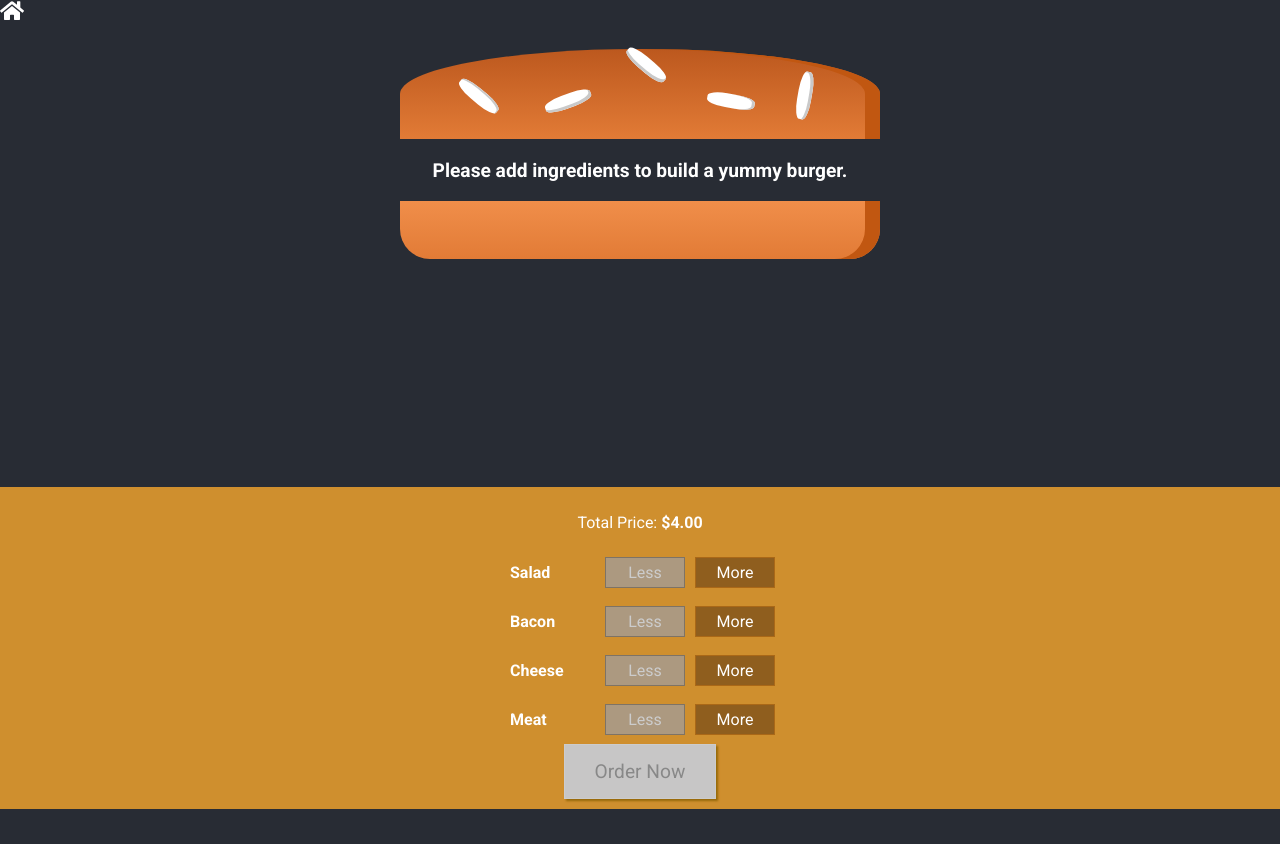
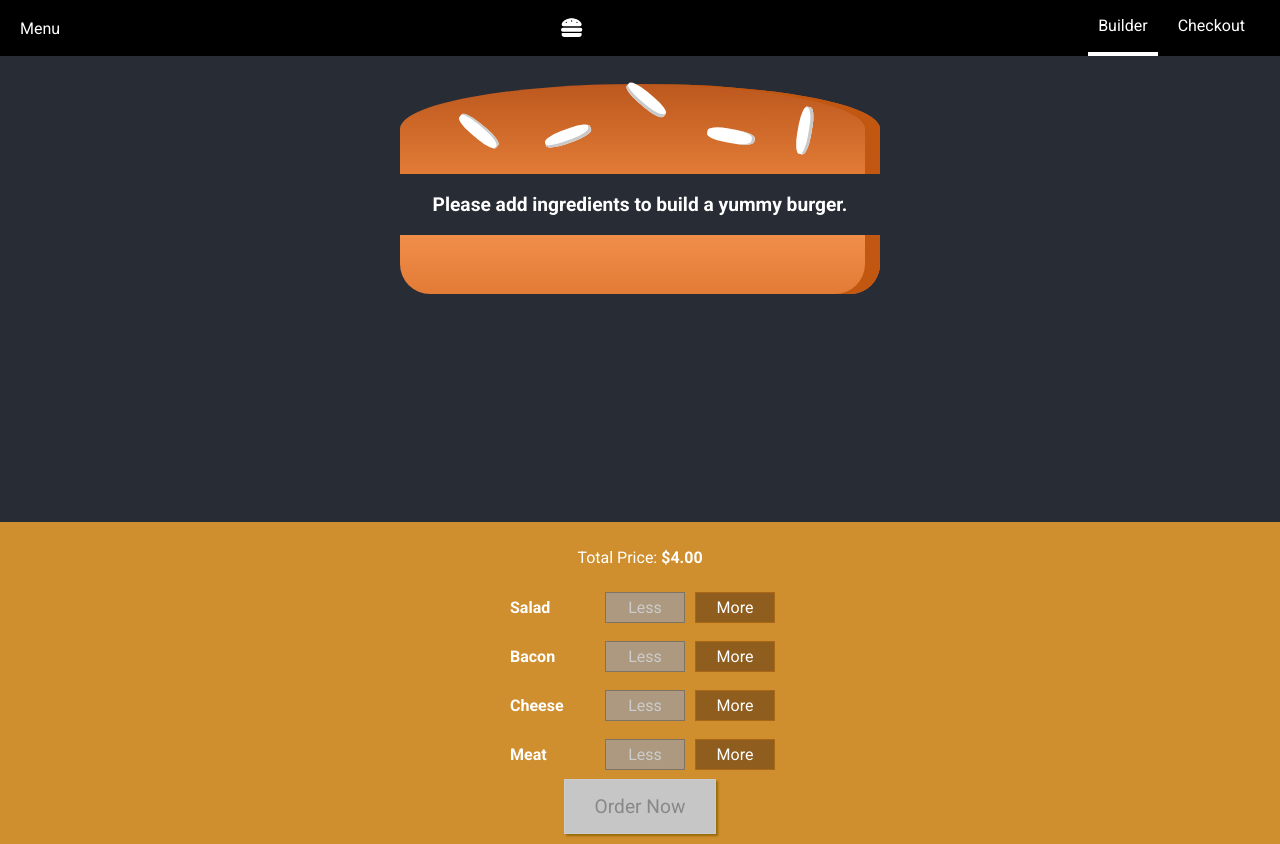
Before and after one commit to rnanania/nr-burger-builder, a React (Create React App) app: page / in a window 1280 px wide. Before the commit the page ends 809 px from the top, so only its background shows below. Built offline with nearby package versions, Linux system fonts and the light colour scheme.

Commit message:
Navigation items addition

```diff
--- a/src/App.js
+++ b/src/App.js
@@ -2,14 +2,14 @@ import React, { Component } from 'react';
 
 // Require imports for font awesome icons to use in react app.
 import { library } from '@fortawesome/fontawesome-svg-core';
-import { faHome } from '@fortawesome/free-solid-svg-icons';
+import { faHamburger } from '@fortawesome/free-solid-svg-icons';
 import './App.css';
 
 import Layout from './components/Layout/Layout';
 import BurgerBuilder from './containers/BurgerBuilder/BurgerBuilder';
 
 // Font awesome icons addition to app.
-library.add(faHome);
+library.add(faHamburger);
 
 class App extends Component {
   render() {
--- a/src/components/Burger/OrderSummary/OrderSummary.js
+++ b/src/components/Burger/OrderSummary/OrderSummary.js
@@ -18,6 +18,7 @@ const orderSummary = (props) => {
             <ul>
                 {ingSummary}
             </ul>
+            <p><strong>Total Price: ${props.price.toFixed(2)}</strong></p>
             <p>Continue to Checkout ?</p>
             <Button btnType="Danger" clicked={props.cancelPurchase}>Cancel</Button>
             <Button btnType="Success" clicked={props.continuePurchase}>Continue</Button>
--- a/src/components/Layout/Layout.css
+++ b/src/components/Layout/Layout.css
@@ -1,3 +1,3 @@
 .Content {
-    margin-top: 16px;
+    margin-top: 72px;
 }
--- a/src/components/Layout/Layout.js
+++ b/src/components/Layout/Layout.js
@@ -1,13 +1,12 @@
 import React, {Fragment} from "react";
-import { FontAwesomeIcon } from '@fortawesome/react-fontawesome';
+import Toolbar from '../Navigation/Toolbar/Toolbar';
+
 
 import './Layout.css';
 const layout = (props) => {
     return (
         <Fragment>
-            <div>
-                <FontAwesomeIcon icon="home" size="lg" title="Home"/>
-            </div>
+            <Toolbar></Toolbar>
             <main className="Content">
                 {props.children}
             </main>
--- /dev/null
+++ b/src/components/Navigation/NavigationItems/NavigationItem/NavigationItem.css
@@ -0,0 +1,23 @@
+.NavigationItem {
+    margin: 0 5px;
+    box-sizing: border-box;
+    display: flex;
+    height: 100%;
+    align-items: center;
+}
+
+.NavigationItem a {
+    text-decoration: none;
+    height: 100%;
+    padding: 16px 10px;
+    border-bottom: 4px solid transparent;
+    box-sizing: border-box;
+    display: block;
+    color: white;
+}
+
+.NavigationItem a:hover,
+.NavigationItem a:active,
+.NavigationItem a.active {
+    border-bottom: 4px solid white;
+}
--- /dev/null
+++ b/src/components/Navigation/NavigationItems/NavigationItem/NavigationItem.js
@@ -0,0 +1,12 @@
+import React from 'react';
+import './NavigationItem.css';
+
+const navigationItem = (props) => {
+    return (
+        <li className="NavigationItem">
+            <a href={props.link} className={props.classes}>{props.children}</a>
+        </li>
+    );
+};
+
+export default navigationItem;
--- /dev/null
+++ b/src/components/Navigation/NavigationItems/NavigationItems.css
@@ -0,0 +1,8 @@
+.NavigationItems {
+    margin: 0;
+    padding: 0;
+    list-style: none;
+    display: flex;
+    align-items: center;
+    height: 100%;
+}
--- /dev/null
+++ b/src/components/Navigation/NavigationItems/NavigationItems.js
@@ -0,0 +1,15 @@
+import React from 'react';
+import './NavigationItems.css';
+
+import NavigationItem from './NavigationItem/NavigationItem';
+
+const navigationItems = (props) => {
+    return (
+        <ul className="NavigationItems">
+            <NavigationItem link="build" classes="active">Builder</NavigationItem>
+            <NavigationItem link="checkout" classes="">Checkout</NavigationItem>
+        </ul>
+    );
+};
+
+export default navigationItems;
--- /dev/null
+++ b/src/components/Navigation/Toolbar/Toolbar.css
@@ -0,0 +1,18 @@
+.Toolbar {
+    width: 100%;
+    height: 56px;
+    position: fixed;
+    top: 0;
+    left: 0;
+    display: flex;
+    justify-content: space-between;
+    align-items: center;
+    padding: 0 20px;
+    box-sizing: border-box;
+    z-index: 90;
+    background: black;
+}
+
+.Toolbar nav {
+    height: 100%;
+}
--- /dev/null
+++ b/src/components/Navigation/Toolbar/Toolbar.js
@@ -0,0 +1,18 @@
+import React from 'react';
+import { FontAwesomeIcon } from '@fortawesome/react-fontawesome';
+import './Toolbar.css';
+import NavigationItems from '../NavigationItems/NavigationItems';
+
+const toolbar = (props) => {
+    return (
+        <header className="Toolbar">
+            <div>Menu</div>
+            <div>
+                <FontAwesomeIcon icon="hamburger" size="lg" title="Home"/>
+            </div>
+            <NavigationItems />
+        </header>
+    );
+};
+
+export default toolbar;
--- a/src/containers/BurgerBuilder/BurgerBuilder.js
+++ b/src/containers/BurgerBuilder/BurgerBuilder.js
@@ -81,7 +81,11 @@ class BurgerBuilder extends Component {
         return (
             <Fragment>
                 <Modal show={this.state.purchasing} closeModal={this.cancelPurchase}>
-                    <OrderSummary ingredients={this.state.ingredients} cancelPurchase={this.cancelPurchase} continuePurchase={this.continuePurchase}/>
+                    <OrderSummary
+                        ingredients={this.state.ingredients}
+                        cancelPurchase={this.cancelPurchase}
+                        continuePurchase={this.continuePurchase}
+                        price={this.state.totalPrice}/>
                 </Modal>
                 <Burger ingredients={this.state.ingredients}></Burger>
                 <BuildControls
```
